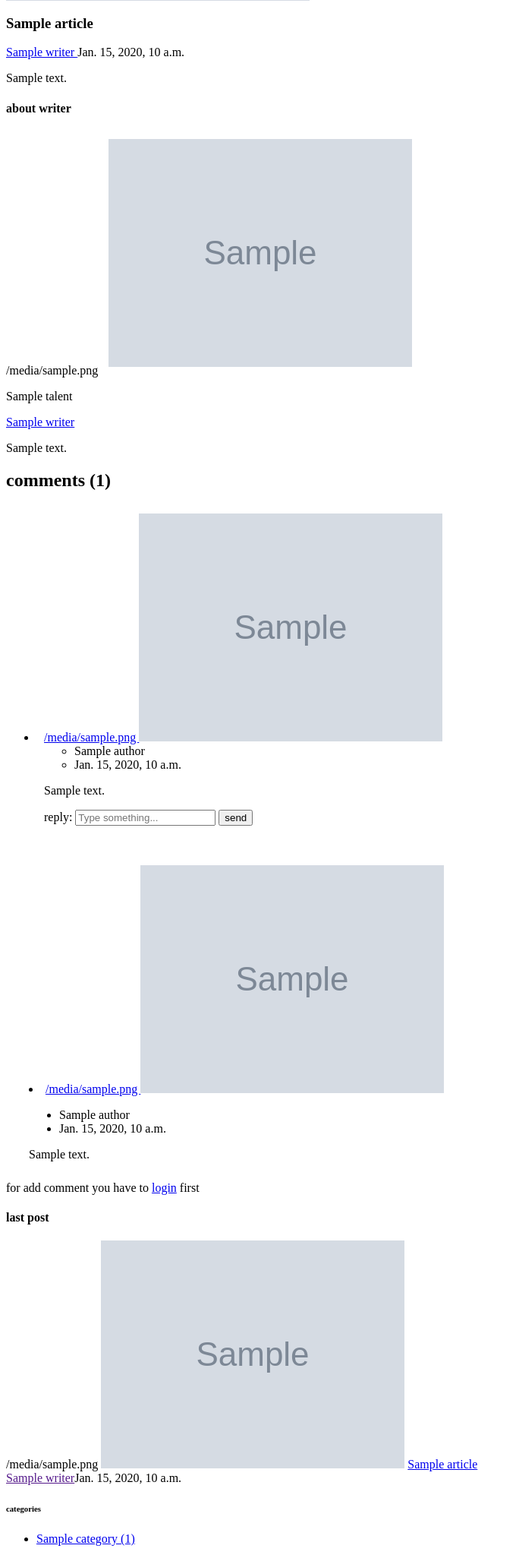
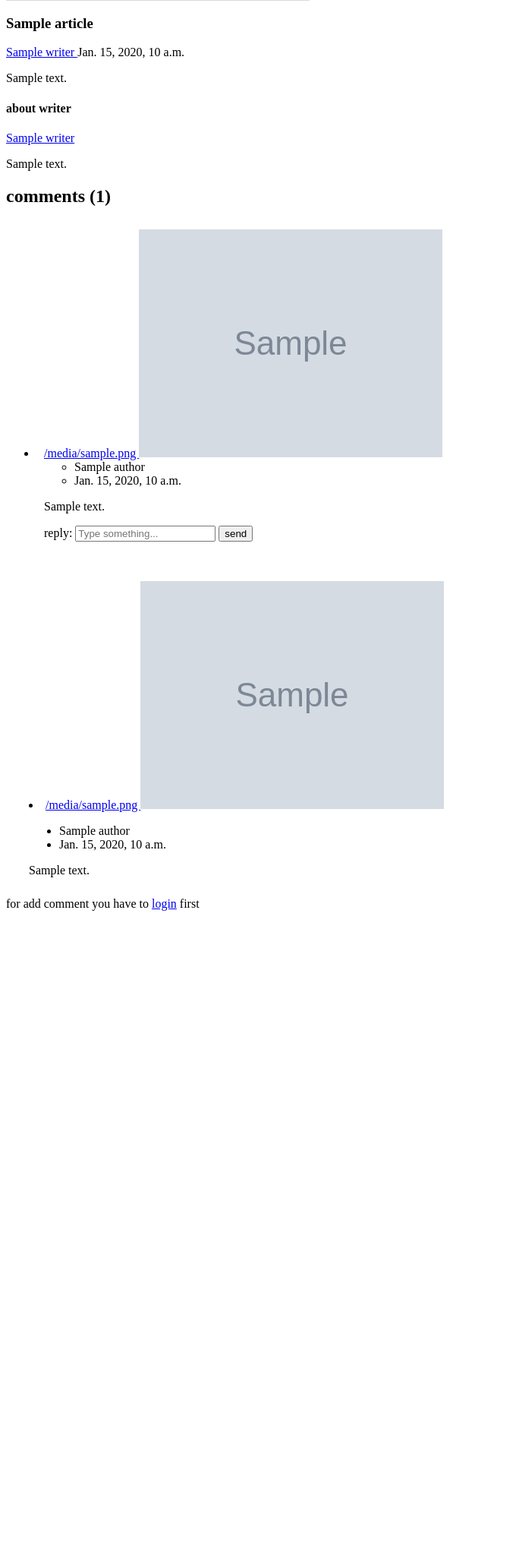
Before and after one commit to arashkarimi1999/blogtest, a Django app: template apps/article_module/templates/article_module/article-detail.html in a window 1280 px wide. Shown: the part 392-2443 px from the top of the page at 76% size, without its empty margins (0-684 px from the left). After the commit the page ends 1591 px from the top, so only its background shows below. Run offline with Django 3.2, Linux system fonts and the light colour scheme; the template is opened without the code that fills it: most values are stand-ins (such as "Sample title", 1, 10 or a date in 2020); grey boxes marked "Sample" are stand-in pictures.

```diff
--- a/apps/article_module/templates/article_module/article-detail.html
+++ b/apps/article_module/templates/article_module/article-detail.html
@@ -35,10 +35,8 @@ article detail
             <p>{{ article.text }}</p>
           <div class="about-author">
           <h4>about writer  </h4>
-                 {{ article.writer.avatar }}
-                               <img style="padding: 10px" src="{{ image.url}}" alt="Avatar" class="pull-left">
 
-              <p>{{article.writer.talent.all|join:" / "}}</p>
+
 
           <a class="teacher-name" href="#"> {{ article.writer }}  </a>
               <p class="abs"> {{ article.writer.about}} </p><div class="clearfix"></div>
@@ -144,24 +142,8 @@ article detail
     </div>
 </div>
 
-        <h4>last post</h4>
-        {% for latest_article in latest_articles %}
-        <div class="recent-post clearfix"> {{latest_article.image}}
-        <img src="{{ image.url }}" alt="recent" class="pull-left">
-        <a href="{% url "article:article-detail" latest_article.slug %}">{{ latest_article.title }}</a>
-        <div class="author"> <a href="">{{ latest_article.writer }}</a><span>{{ latest_article.date }}</span> </div>
 
-    </div>
-    {% endfor %}
 
-    <div class="categories">
-      <h6>categories</h6>
-      <ul>
-     {% for category in categories %}
-           <li><a href="{% url "article:article-list-by-category" category.title %}">{{ category }} ({{ category.aricle_count }})</a></li>
-     {% endfor %}
-
-      </ul>
 
 
     </div>
--- a/apps/article_module/templates/article_module/articles_page.html
+++ b/apps/article_module/templates/article_module/articles_page.html
@@ -4,6 +4,7 @@
 {% block title %}
     articles
 {% endblock %}
+
 
 {% block body %}
     <body id="blog-2" class="page">
@@ -23,7 +24,7 @@
 
                     </div>
           <h3>{{ articles.title }}</h3>
-          <div class="author"> <a href="#"> {{ articles.selected_categories.all|join:" / " }}  </a><br> <span> {{articles.date }} - {{ articles.writer }}   </span> </div>
+          <div class="author">  {{ articles.selected_categories.all|join:" / " }}  </a><br> <span> {{articles.date }} - {{ articles.writer }}   </span> </div>
           <p class="abs"> {{ articles.short_description }} <a href="{% url "article:article-detail"  articles.slug %}" class="pull-right greybutton">more  </a> </div>
             {% endfor %}
 
@@ -57,7 +58,7 @@
       <h6>  categories </h6>
       <ul>
      {% for category in categories %}
-           <li><a href="{% url "article:article-list-by-category" category.title %}">{{ category }} ({{ category.aricle_count }})</a></li>
+           <li><a href="{% url "article:article-by-category-list" category.title %}">{{ category }} {{ category.aricle_count }}</a></li>
      {% endfor %}
 
       </ul>
--- a/apps/article_module/urls.py
+++ b/apps/article_module/urls.py
@@ -1,7 +1,9 @@
 from django.urls import path
 
 from . import views
+
 app_name = "article"
+
 urlpatterns = [
     path("articles-list", views.ArticlesView.as_view(), name="article-list"),
     path("articles-list/articles-comment", views.add_article_comment, name="add_article_comment"),
```
Also changed, not shown: apps/article_module/views.py (+8 -13 lines), 2 other files.
